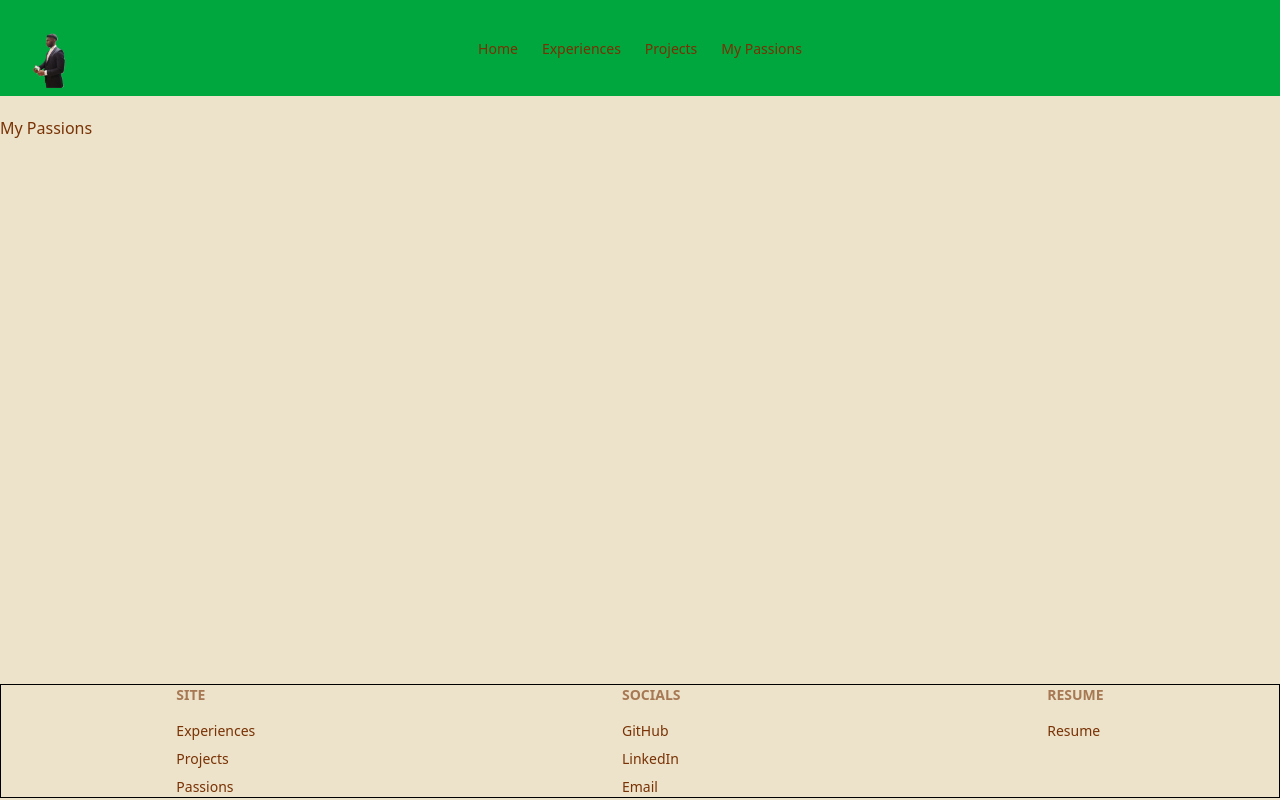
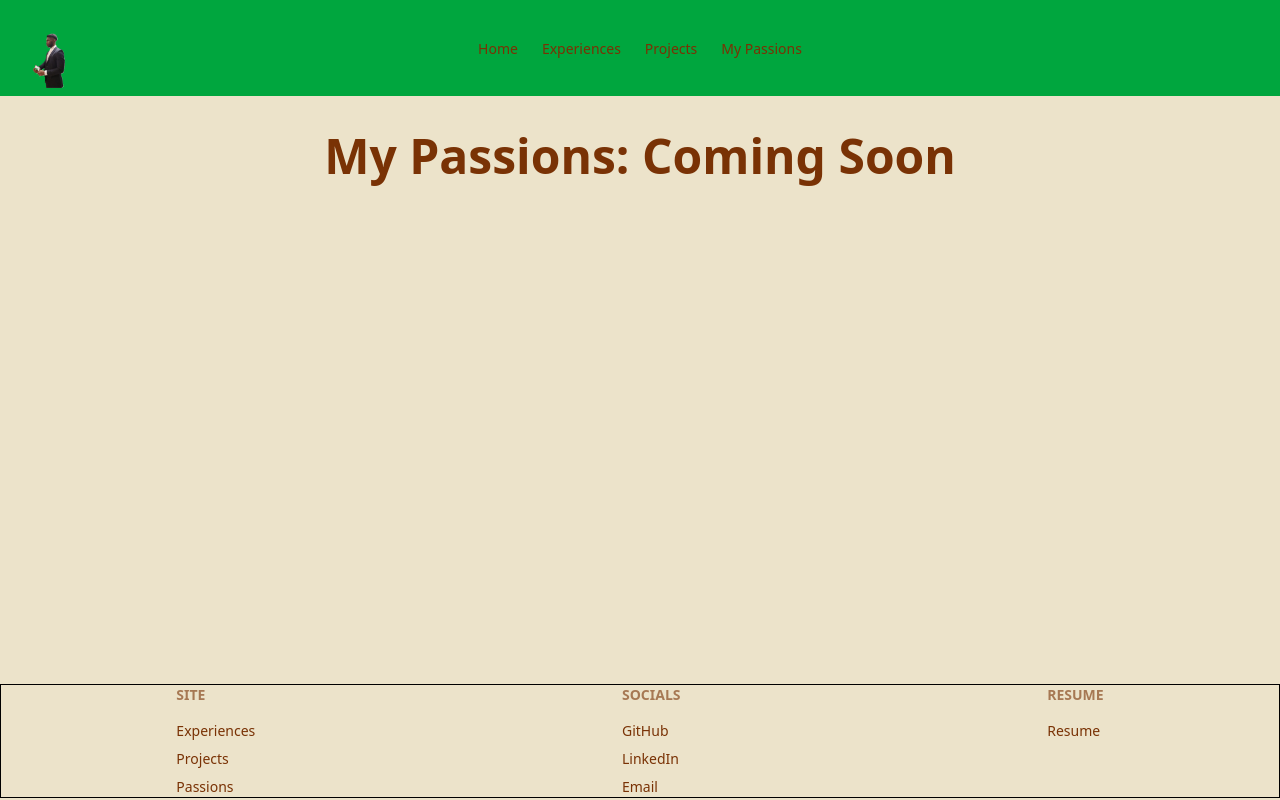
Before and after one commit to maximenewman/portfolio, a Next.js app: page /passions in a window 1280 px wide. Built offline with nearby package versions, Linux system fonts and the light colour scheme.

Commit message:
Temp holder for passions

```diff
--- a/app/passions/page.tsx
+++ b/app/passions/page.tsx
@@ -1,8 +1,8 @@
 export default function Passions(){
     return (
         <div>
-            <header>
-                <h1>My Passions</h1>
+            <header className="hero">
+                <h1 className="hero-content text-center text-5xl font-bold">My Passions: Coming Soon</h1>
             </header>
         </div>
     )
```
